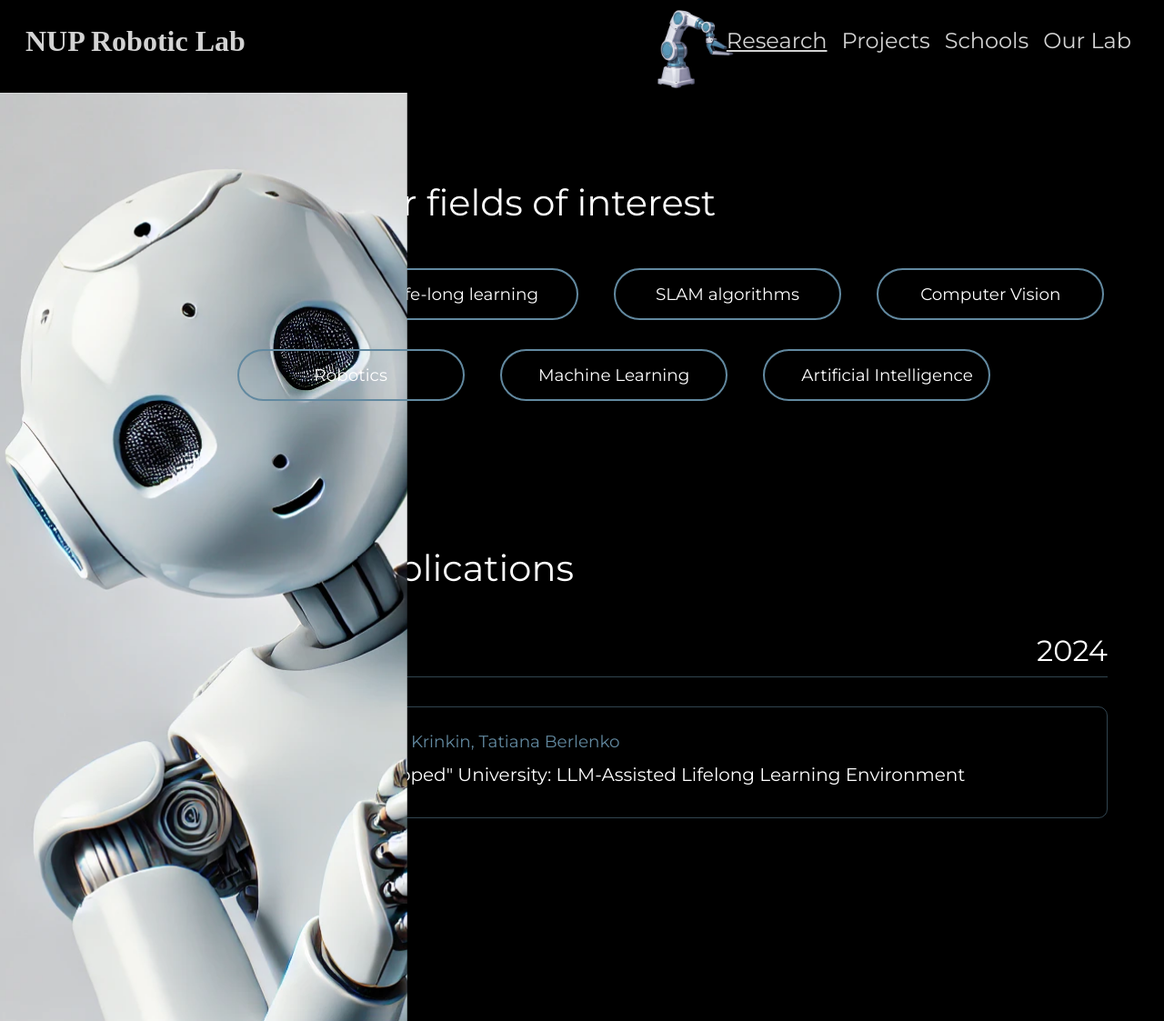
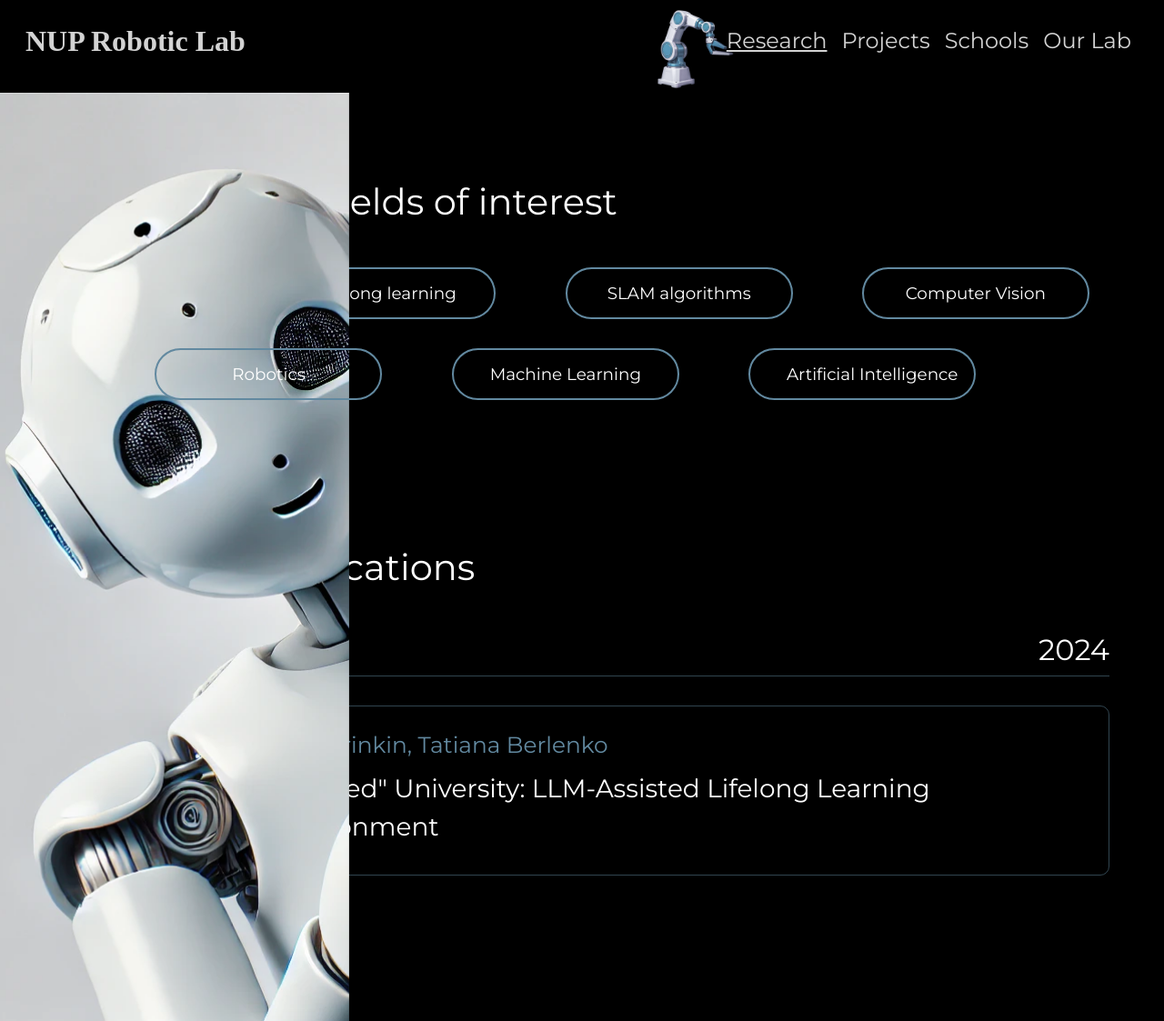
Before and after one commit to rcicd/robo_lab, a Jekyll site: the page built from research.md, in a window 1280 px wide and 1123 px high. Shown: the whole window at 91% size. Built offline with Jekyll 4.4.1, drawn with Linux system fonts in a browser that asks for light colours; some web fonts are replaced.

Commit message:
fix width

```diff
--- a/_layouts/base.html
+++ b/_layouts/base.html
@@ -15,12 +15,12 @@
   <div class="container-fluid main-container">
     <div class="row h-100">
       <!-- Левая колонка с роботом -->
-      <div class="col-lg-4 col-xl-3 d-none d-lg-block p-0 robot-column">
+      <div class="col-lg-3 col-xl-2 d-none d-lg-block p-0 robot-column">
         <div class="robot-left"></div>
       </div>
 
       <!-- Правая колонка с контентом -->
-      <div class="col-lg-8 col-xl-9 col-12 content-column">
+      <div class="col-lg-9 col-xl-10 col-12 content-column">
         <div class="content-wrapper">
           {{ content }}
         </div>
--- a/assets/css/main.css
+++ b/assets/css/main.css
@@ -17,7 +17,7 @@
   --navbar-collapse-margin-top: 1rem;
   --nav-item-margin: 0.5rem 0;
   --content-padding: 1rem;
-  --content-margin-left-desktop: 35vw;
+  --content-margin-left-desktop: 30vw;
   --content-margin-left-tablet: 20vw;
   --lab-title-padding-top: 2rem;
   --lab-description-padding-top: 1rem;
@@ -91,7 +91,7 @@ body {
   text-decoration: underline !important;
 }
 
-/* Иконка робота в навигации */
+
 .nav-robot-arm {
   height: 100px;
   width: auto;
@@ -110,7 +110,7 @@ body {
   left: 0;
   top: var(--content-margin-top);
   bottom: 0;
-  width: 35vw;
+  width: 30vw;
   background-image: url('../img/robot.png');
   background-repeat: no-repeat;
   background-size: auto 100%;
--- a/assets/css/research.css
+++ b/assets/css/research.css
@@ -30,9 +30,9 @@
   --publication-item-margin-bottom: 2.5rem;
   --publication-item-padding: 1.5rem;
   --publication-border-color: rgba(98, 137, 160, 0.5);
-  --publication-authors-size: 1.15rem;
-  --publication-title-size: 1.25rem;
-  --publication-doi-size: 1rem;
+  --publication-authors-size: 1.55rem;
+  --publication-title-size: 1.75rem;
+  --publication-doi-size: 1.55rem;
 }
 
 .research-container {
@@ -59,7 +59,7 @@
   padding: var(--research-inner-padding);
   border-radius: 15px;
   width: 100%;
-  max-width: 900px;
+  max-width: 1100px;
   margin: 0 auto;
   box-sizing: border-box;
   display: flex;
@@ -79,8 +79,8 @@
   grid-template-columns: repeat(3, 1fr);
   gap: var(--field-tag-gap);
   justify-items: center;
-  max-width: 900px;
-  margin: 0 auto;
+  max-width: 1200px;
+  margin: 0;
 }
 
 /* Смещение для создания кирпичного эффекта с 3 колонками */
@@ -211,17 +211,6 @@
   color: var(--text-light);
 }
 
-/*@media (max-width: 1024px) {
-  :root {
-    --field-offset-amount: 33.33%;
-  }
-
-  .fields-container {
-    max-width: 750px;
-    gap: 1.5rem;
-  }
-}*/
-
 @media (max-width: 1179px) {
   .fields-container {
     grid-template-columns: repeat(2, 1fr);
```
